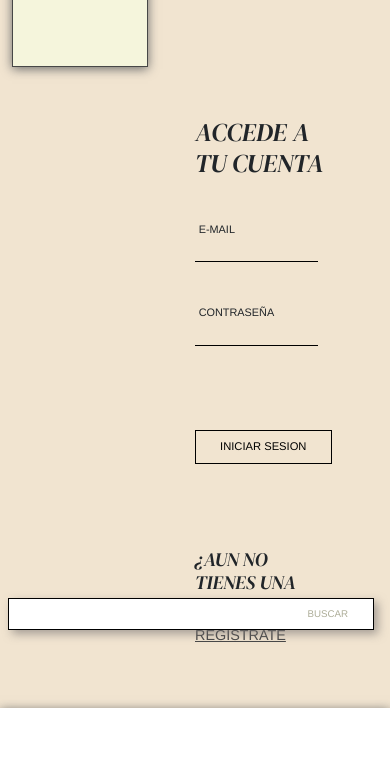
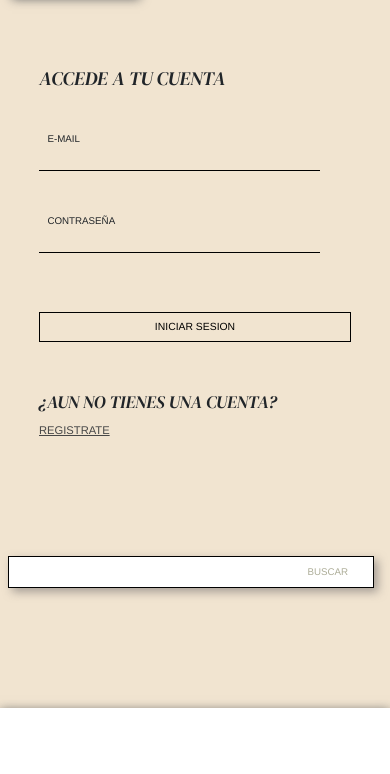
Before and after one commit to Ezequiel-A-Zapata/ProyectoKode, a website: page pages/login.html in a window 390 px wide. Shown: the part 136-910 px from the top of the page. Drawn offline with nearby package versions, Linux system fonts and the light colour scheme.

Commit message:
0.2 unfinish version

```diff
--- a/SCSS/components/_footer-general.scss
+++ b/SCSS/components/_footer-general.scss
@@ -7,29 +7,48 @@
     height: 80vh;
     box-shadow: 0px 2px 10px 0px rgb(108, 108, 108);
     @include mobile{
-        height: 87vh;
+        height: 89vh;
+        display: flex;
+        justify-content: center;
     }
     .row {
         width: 100%;
+        @include vs-mobile{
+            height: 0;
+        }
         h2 {
             font-family:"fuente-logo";
             font-weight: 100;
             font-size: 160%;
             color: rgb(50, 50, 50);
             margin-top: 38vh;
+            @include vs-mobile{
+                font-size: 120%;
+                margin-top: 32vh;
+                height: 15vh;
+            }
         }
         .redes {
             padding-top:11vh;
             font-family:"Neue-Helvetica","Helvetica","Arial","sans-serif";
             font-size: 100%;
+            @include vs-mobile{
+                padding-top: 0vh;
+            }
             a {
                 text-decoration: none;
                 color: nth($list: $colores, $n:2 );
                 font-size: 75%;
+                @include vs-mobile {
+                    font-size: 70%;
+                }
                 &:hover {
                     color: nth($list: $colores, $n:6 );
                     font-size: 80%;
                     transition: 0.1s;
+                    @include vs-mobile{
+                        font-size: 75%;
+                    }
                 }
             }
         }
--- a/SCSS/components/_header-general.scss
+++ b/SCSS/components/_header-general.scss
@@ -11,7 +11,7 @@ body{
         box-shadow:1px 2px 10px 0px rgb(108, 108, 108);
         @include mobile {
             flex-direction: column;
-            height: 13vh;
+            height: 11vh;
         }
         .nav-general {
             display: flex;
@@ -40,6 +40,9 @@ body{
                 @include mobile {
                     height: 37vh;
                 }
+                @include vs-mobile{
+                    height:35vh;
+                }
             }
             &:hover .menu-general{
                 opacity: 100%;
@@ -56,7 +59,8 @@ body{
                 height: 24vh;
             }
             @include mobile {
-                width: 35%;
+                width: 33%;
+                height: 34vw;
             }
             .logo-general {
                 text-decoration: none;
@@ -91,11 +95,17 @@ body{
                 color: nth($list: $colores, $n:2 );
                 margin-bottom: 0;
                 @include notebook {
-                    margin-top: 4vh;
+                    margin-top: 1vw;
                     margin-bottom: 0;
                 }
                 @include tablet{
-                    margin-top: 2vh;
+                    margin-top: 1vw;
+                }
+                @include mobile{
+                    margin-top: 8vw;
+                }
+                @include vs-mobile{
+                    margin-top: 6.5vw;
                 }
             }
             .menu-general {
@@ -148,7 +158,7 @@ body{
                     margin-left: 30%;
                 }
                 @include mobile {
-                    margin-top: 80vh;
+                    margin-top: 75vh;
                     margin-left: 2vw;
                     width: 94vw;
                     position: fixed;
--- a/SCSS/pages/_buscador-main.scss
+++ b/SCSS/pages/_buscador-main.scss
@@ -83,7 +83,6 @@
                     }
                 }
             }
-
         }
     }
 }
--- a/SCSS/pages/_index.scss
+++ b/SCSS/pages/_index.scss
@@ -1,3 +1,4 @@
+
 .header-main {
     background-image: url(../img/imagen\ index.webp);
     height: 100%;
@@ -5,6 +6,7 @@
     background-attachment: fixed;
     background-position: center;
     background-size: cover;
+    background-repeat: no-repeat;
     .header-general {
         display:flex;
         height: 27vh;
--- a/SCSS/pages/_login-main.scss
+++ b/SCSS/pages/_login-main.scss
@@ -4,13 +4,25 @@
     display: flex;
     justify-content: center;
     align-items: center;
+    @include mobile {
+        justify-content: start;
+        align-items: start;
+    }
     .formulario-login {
         height: 60vh;
         margin-top: 20vh;
         width: 35vw;
+        @include mobile{
+            margin-top: 24vh;
+            margin-left: 10vw;
+            width: 80vw;;
+        }
         h2 {
             font-family: "fuente-logo";
             font-size: 160%;
+            @include mobile {
+                font-size: 120%;
+            }
         }
         .formulario-login section {
             display: flex;
@@ -34,6 +46,9 @@
                 label {
                     font-size: 68%;
                     margin-left: 3%;
+                    @include mobile {
+                        font-size: 61%;
+                    }
                 }
                 input {
                 background-color: nth($list: $colores, $n:5 ) ;
@@ -58,6 +73,9 @@
                 label {
                     font-size: 68%;
                     margin-left: 3%;
+                    @include mobile{
+                        font-size: 61%;
+                    }
                 }
                 input {
                     background-color: nth($list: $colores, $n:5 ) ;
@@ -76,6 +94,11 @@
                 height: 4vh;
                 border-radius: none;
                 -webkit-transition: 0.7s;
+                @include mobile {
+                    font-size: 65%;
+                    height: 3.5vh;
+                    margin-top: 7vh;
+                }
                 &:hover {
                     box-shadow:1px 2px 10px 0px rgb(108, 108, 108);
                     scale: 101%;
@@ -89,16 +112,26 @@
             font-family: "fuente-logo";
             font-size:120% ;
             margin-top: 10vh;
+            @include mobile {
+                font-size: 110%;
+                margin-top: 6vh;
+            }
         }
         .registrate-login {
             font-family: "Neue-Helvetica","Helvetica","Arial","sans-serif" ;
             color: nth($list: $colores, $n:2 ) ;
             font-size: 90%;
+            @include mobile {
+                font-size: 70%;
+            }
             -webkit-transition: 0.3s;
             &:hover{
                 color: nth($list: $colores, $n: 6 );
                 transition: 0.3s;
                 font-size: 95%;
+                @include mobile {
+                    font-size: 75%;
+                }
             }
         }
     }
```
Also changed, not shown: css/main.css, 1 other file.
